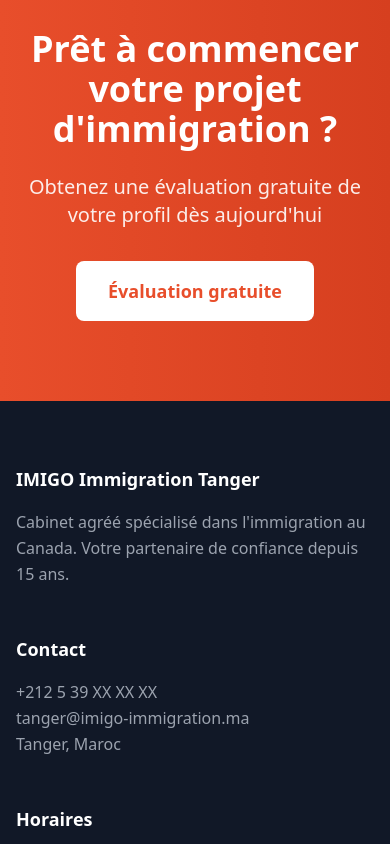
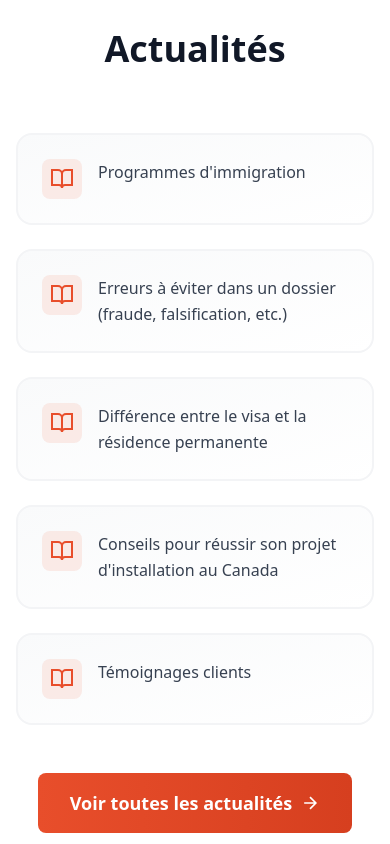
Before and after one commit to themoutaouakil/tanger, a Next.js app: page / in a window 390 px wide. Shown: the part 5140-5984 px from the top of the page. Built offline with nearby package versions, Linux system fonts and the light colour scheme.

Commit message:
Add Actualités section with DDD architecture (lines 14-19)

```diff
--- a/app/page.tsx
+++ b/app/page.tsx
@@ -2,6 +2,7 @@ import Link from "next/link";
 import Image from "next/image";
 import WhyChooseUsSection from "@/components/WhyChooseUs/WhyChooseUsSection";
 import ProcessusSection from "@/components/Processus/ProcessusSection";
+import ActualitesSection from "@/components/Actualites/ActualitesSection";
 
 export default function Home() {
   return (
@@ -123,6 +124,9 @@ export default function Home() {
         </div>
       </section>
 
+      {/* Actualités Section */}
+      <ActualitesSection />
+
       {/* CTA Section */}
       <section className="bg-gradient-to-r from-primary to-primary-dark text-white py-20">
         <div className="container text-center">
--- /dev/null
+++ b/application/actualites/ActualitesService.ts
@@ -0,0 +1,24 @@
+import { ActualitesContent } from "@/domain/actualites/ActualitesContent";
+import { ActualitesContentVO } from "@/domain/actualites/ActualitesContent";
+
+/**
+ * Application Service: ActualitesService
+ * Handles business logic for retrieving "Actualités" content
+ */
+export class ActualitesService {
+  /**
+   * Get the "Actualités" section content
+   */
+  getContent(): ActualitesContent {
+    return ActualitesContentVO.create(
+      "Actualités",
+      [
+        "Programmes d'immigration",
+        "Erreurs à éviter dans un dossier (fraude, falsification, etc.)",
+        "Différence entre le visa et la résidence permanente",
+        "Conseils pour réussir son projet d'installation au Canada",
+        "Témoignages clients"
+      ]
+    );
+  }
+}
--- /dev/null
+++ b/components/Actualites/ActualitesSection.tsx
@@ -0,0 +1,58 @@
+"use client";
+
+import Link from "next/link";
+import { ActualitesService } from "@/application/actualites/ActualitesService";
+
+/**
+ * Presentation Component: ActualitesSection
+ * Displays the "Actualités" section
+ */
+export default function ActualitesSection() {
+  const service = new ActualitesService();
+  const content = service.getContent();
+
+  return (
+    <section className="py-20 md:py-32 bg-white" id="actualites">
+      <div className="container">
+        <div className="text-center mb-16">
+          <h2 className="section-title">{content.title}</h2>
+        </div>
+
+        {/* Topics Grid */}
+        <div className="max-w-5xl mx-auto">
+          <div className="grid md:grid-cols-2 lg:grid-cols-3 gap-6 mb-12">
+            {content.topics.map((topic, idx) => (
+              <div
+                key={idx}
+                className="p-6 bg-gradient-to-br from-gray-50 to-white border-2 border-gray-100 rounded-2xl card-hover group"
+              >
+                <div className="flex items-start gap-4">
+                  <div className="flex-shrink-0 w-10 h-10 bg-primary/10 rounded-lg flex items-center justify-center group-hover:bg-primary transition-colors">
+                    <svg className="w-6 h-6 text-primary group-hover:text-white transition-colors" viewBox="0 0 24 24" fill="none" stroke="currentColor" strokeWidth="2">
+                      <path d="M2 3h6a4 4 0 0 1 4 4v14a3 3 0 0 0-3-3H2z"/>
+                      <path d="M22 3h-6a4 4 0 0 0-4 4v14a3 3 0 0 1 3-3h7z"/>
+                    </svg>
+                  </div>
+                  <p className="text-gray-700 font-medium leading-relaxed flex-1">{topic}</p>
+                </div>
+              </div>
+            ))}
+          </div>
+
+          {/* Link to blog page */}
+          <div className="text-center">
+            <Link
+              href="/blog"
+              className="btn btn-primary btn-lg inline-flex items-center gap-2"
+            >
+              Voir toutes les actualités
+              <svg className="w-5 h-5" viewBox="0 0 24 24" fill="none" stroke="currentColor" strokeWidth="2">
+                <path d="M5 12h14M12 5l7 7-7 7"/>
+              </svg>
+            </Link>
+          </div>
+        </div>
+      </div>
+    </section>
+  );
+}
--- /dev/null
+++ b/domain/actualites/ActualitesContent.ts
@@ -0,0 +1,32 @@
+/**
+ * Domain Entity: ActualitesContent
+ * Represents the "Actualités" section content
+ */
+export interface ActualitesContent {
+  title: string;
+  topics: string[];
+}
+
+/**
+ * Domain Value Object: Creates a valid ActualitesContent
+ */
+export class ActualitesContentVO {
+  private constructor(
+    public readonly title: string,
+    public readonly topics: string[]
+  ) {
+    if (!title || title.trim().length === 0) {
+      throw new Error("Title cannot be empty");
+    }
+    if (!topics || topics.length === 0) {
+      throw new Error("Topics cannot be empty");
+    }
+    if (topics.some(t => !t || t.trim().length === 0)) {
+      throw new Error("All topics must be non-empty");
+    }
+  }
+
+  static create(title: string, topics: string[]): ActualitesContent {
+    return new ActualitesContentVO(title, topics);
+  }
+}
```
